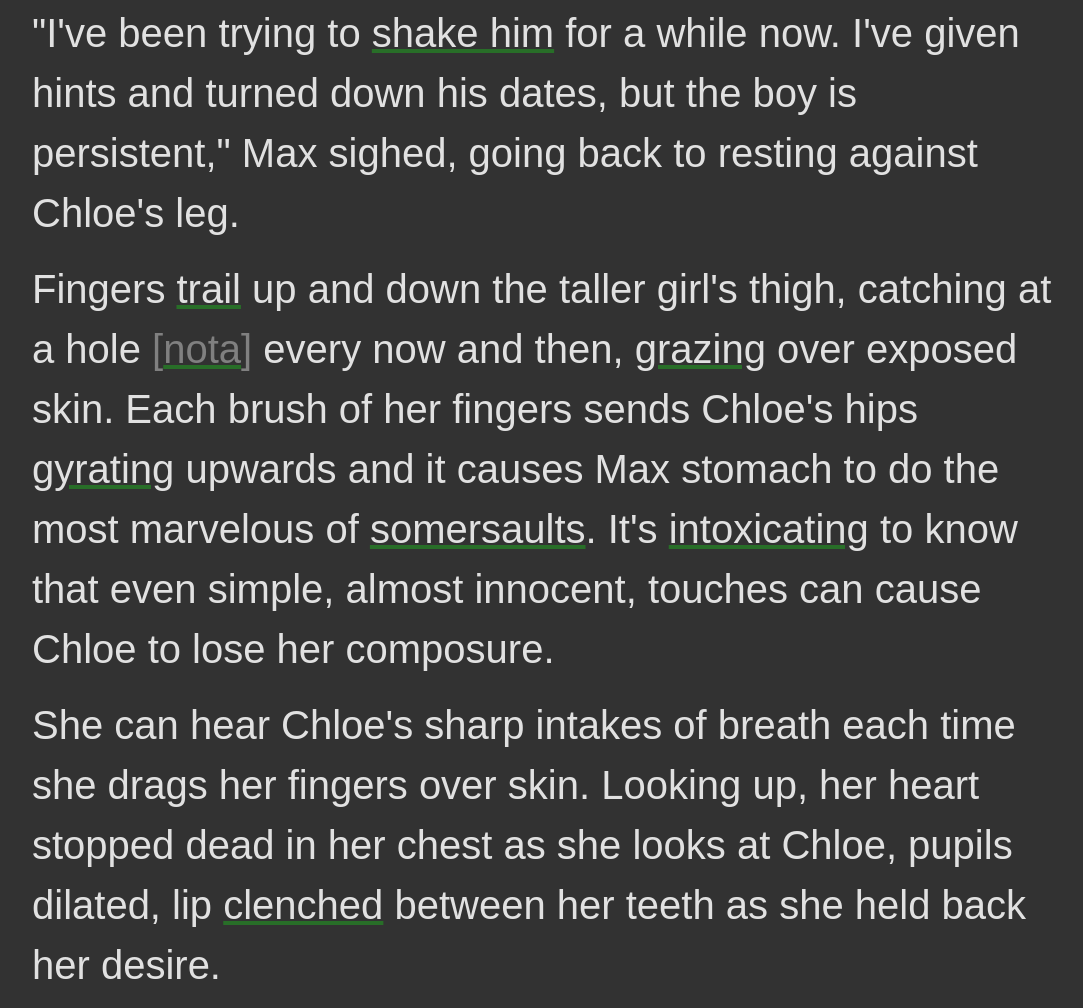
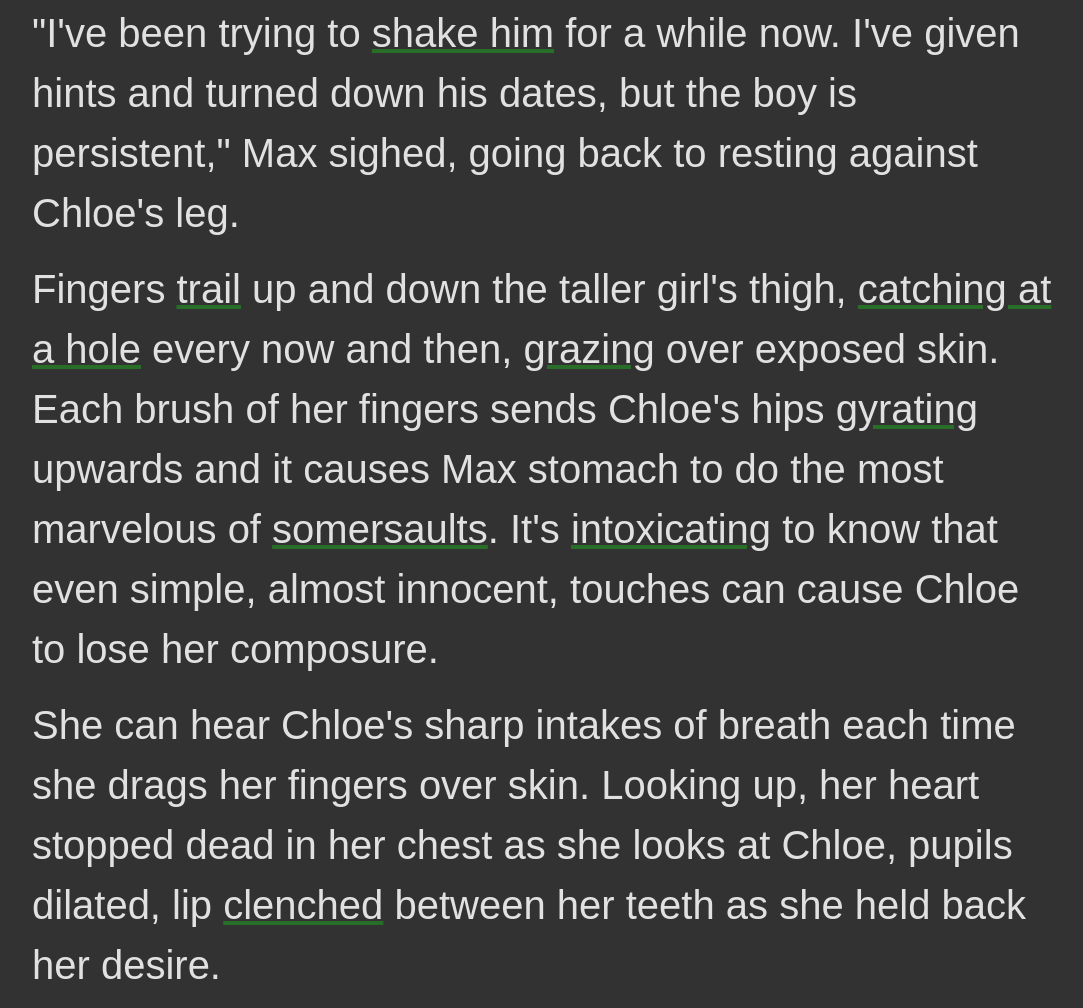
Before and after one commit to anotherstateofmind/lisfanfics.github.io, a plain HTML site: page eat-me.html in a window 1280 px wide. Shown: the part 5925-6933 px from the top of the page, without its empty margins (96-1179 px from the left). Drawn offline with nearby package versions, Linux system fonts and the light colour scheme.

Commit message:
whatthefuckever

```diff
--- a/eat-me.html
+++ b/eat-me.html
@@ -85,7 +85,7 @@
 
     <p>"I've been trying to <span data-toggle="tooltip" title="togliermelo di dosso">shake him</span> for a while now. I've given hints and turned down his dates, but the boy is persistent," Max sighed, going back to resting against Chloe's leg.</p>
 
-    <p>Fingers <span data-toggle="tooltip" title="tracciano, camminano">trail</span> up and down the taller girl's thigh, catching at a hole <span style="color:grey">[<span data-toggle="tooltip" title="i buchi degli strappi sui jeans">nota</span>]</span> every now and then, <span data-toggle="tooltip" title="sfiorando, toccando">grazing</span> over exposed skin. Each brush of her fingers sends Chloe's hips <span data-toggle="tooltip" title="ruotare">gyrating</span> upwards and it causes Max stomach to do the most marvelous of <span data-toggle="tooltip" title="salto mortale, capriola">somersaults</span>. It's <span data-toggle="tooltip" title="inebriante">intoxicating</span> to know that even simple, almost innocent, touches can cause Chloe to lose her composure.</p>
+    <p>Fingers <span data-toggle="tooltip" title="tracciano, camminano">trail</span> up and down the taller girl's thigh, <span data-toggle="tooltip" title="[i buchi degli strappi sui jeans]">catching at a hole</span> every now and then, <span data-toggle="tooltip" title="sfiorando, toccando">grazing</span> over exposed skin. Each brush of her fingers sends Chloe's hips <span data-toggle="tooltip" title="ruotare">gyrating</span> upwards and it causes Max stomach to do the most marvelous of <span data-toggle="tooltip" title="salto mortale, capriola">somersaults</span>. It's <span data-toggle="tooltip" title="inebriante">intoxicating</span> to know that even simple, almost innocent, touches can cause Chloe to lose her composure.</p>
 
     <p>She can hear Chloe's sharp intakes of breath each time she drags her fingers over skin. Looking up, her heart stopped dead in her chest as she looks at Chloe, pupils dilated, lip <span data-toggle="tooltip" title="stretto, serrato">clenched</span> between her teeth as she held back her desire.</p>
 
```
